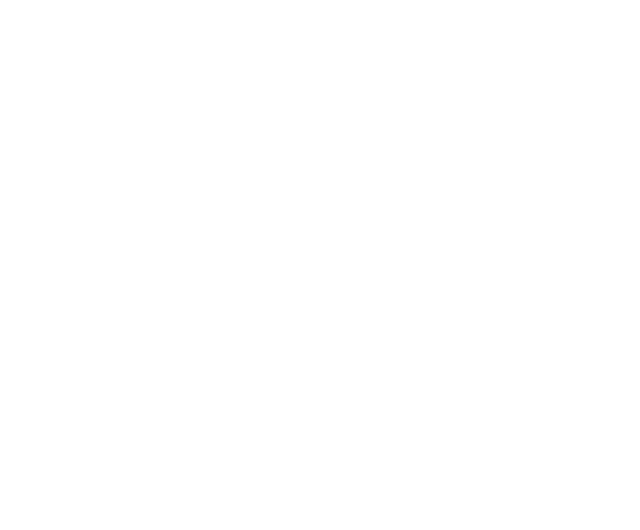
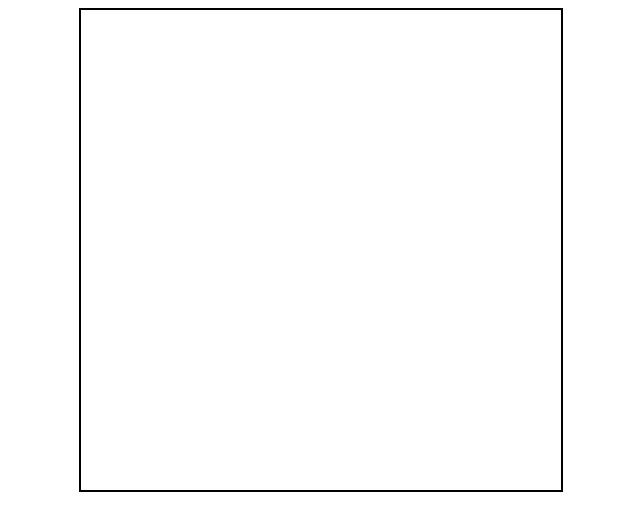
Before and after one commit to rc-gr/etch-a-sketch, a plain HTML site: page index.html in a window 1280 px wide. Shown: the whole page, without its empty margins (319-959 px from the left). Drawn offline with Linux system fonts and the light colour scheme.

Commit message:
Add initial CSS for canvas

```diff
--- a/index.html
+++ b/index.html
@@ -4,6 +4,7 @@
   <meta charset="UTF-8">
   <meta name="viewport" content="width=device-width, initial-scale=1.0">
   <title>Etch-a-Sketch</title>
+  <link rel="stylesheet" href="style.css">
   <script src="index.js" defer></script>
 </head>
 <body>
--- a/style.css
+++ b/style.css
@@ -0,0 +1,21 @@
+body {
+  display: flex;
+  justify-content: center;
+}
+
+.canvas {
+  width: 480px;
+  height: 480px;
+  border: 2px solid black;
+  display: flex;
+  flex-direction: column;
+}
+
+.row {
+  display: flex;
+  flex: 1;
+}
+
+.cell {
+  flex: 1;
+}
```
